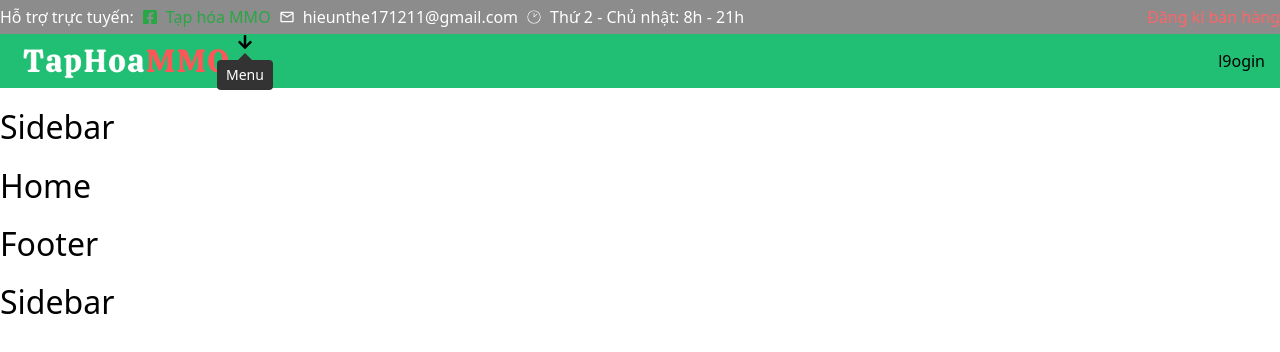
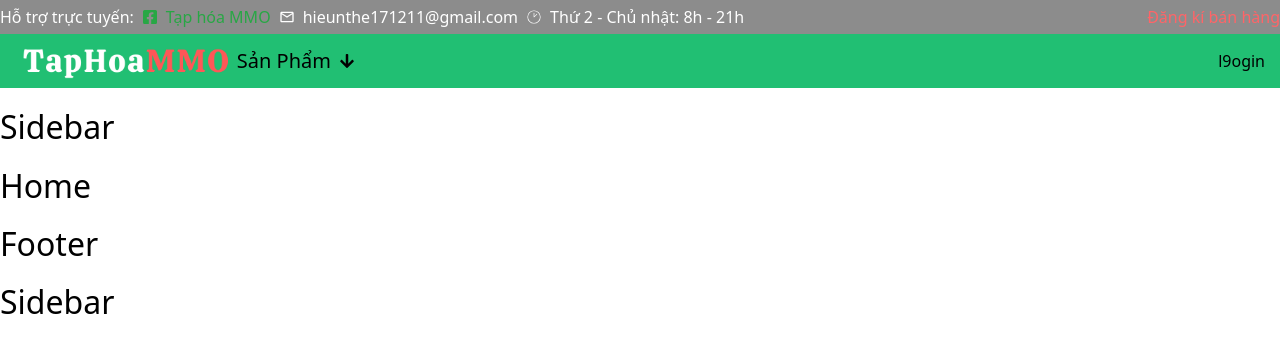
Before and after one commit to thehieu03/Group3_SWP391, a React (Vite) app in the folder frontend/: page / in a window 1280 px wide. Shown: the top 352 px of the page. Built offline with nearby package versions, Linux system fonts and the light colour scheme.

Commit message:
add component image

```diff
--- /dev/null
+++ b/frontend/src/components/Image/index.tsx
@@ -0,0 +1,33 @@
+import { forwardRef, useState, type ImgHTMLAttributes } from "react";
+import images from "../../../assets/noImage.png";
+
+type ImageProps = ImgHTMLAttributes<HTMLImageElement> & {
+  fallback?: string;
+};
+const Image = forwardRef<HTMLImageElement, ImageProps>(
+  ({ src, alt, fallback: customFallback = images, ...props }, ref) => {
+    const [fallbackSrc, setFallbackSrc] = useState<string>("");
+
+    const handleError = () => {
+      setFallbackSrc(customFallback);
+    };
+
+    const effectiveSrc = (fallbackSrc ||
+      (src as string) ||
+      customFallback) as string;
+
+    return (
+      <img
+        ref={ref}
+        src={effectiveSrc}
+        alt={alt}
+        {...props}
+        onError={handleError}
+      />
+    );
+  }
+);
+
+Image.displayName = "Image";
+
+export default Image;
--- a/frontend/src/components/Layouts/components/Header/Header.tsx
+++ b/frontend/src/components/Layouts/components/Header/Header.tsx
@@ -3,8 +3,14 @@ import {MdOutlineEmail} from "react-icons/md";
 import {CiClock1} from "react-icons/ci";
 import Button from "../../../Button/Button.tsx";
 import {ImageLogo as Logo} from "../../../../assets/ImageLogo.tsx";
-import Tippy from "@tippyjs/react";
+import TippyHeadless from "@tippyjs/react/headless";
 const Header = () => {
+    const menuItems = [
+        { title: "Email" },
+        { title: "Tài khoản" },
+        { title: "Phần mềm" },
+        { title: "Khác" },
+    ];
     return (
         <div>
             <div className="h-[34px] flex justify-between items-center bg-[#8c8c8c]">
@@ -25,16 +31,19 @@ const Header = () => {
             <div className='h-[54px] w-full bg-[var(--green-color)]'>
                 <div className='flex h-full pl-[20px] pr-[15px] justify-between items-center '>
                     {/*header menu*/}
-                    <div className='flex w-full h-full'>
+                    <div className='flex w-full h-full items-center'>
                         <div className='h-full flex items-center'>
                             <Button to="/" >
                                 <Logo/>
                             </Button>
                         </div>
-                        <div>
-                            <Tippy content="Menu" visible={true}>
-                                <FaArrowDown />
-                            </Tippy>
+                        <div className='h-full flex items-center'>
+                            <TippyHeadless content="Menu" visible={true}>
+                                <div className='flex items-center gap-2 cursor-pointer text-inherit'>
+                                    <div className='text-xl'>Sản Phẩm</div>
+                                    <FaArrowDown />
+                                </div>
+                            </TippyHeadless>
                         </div>
                     </div>
                     {/*header login*/}
```
Also changed, not shown: frontend/assets/noImage.png (added).
